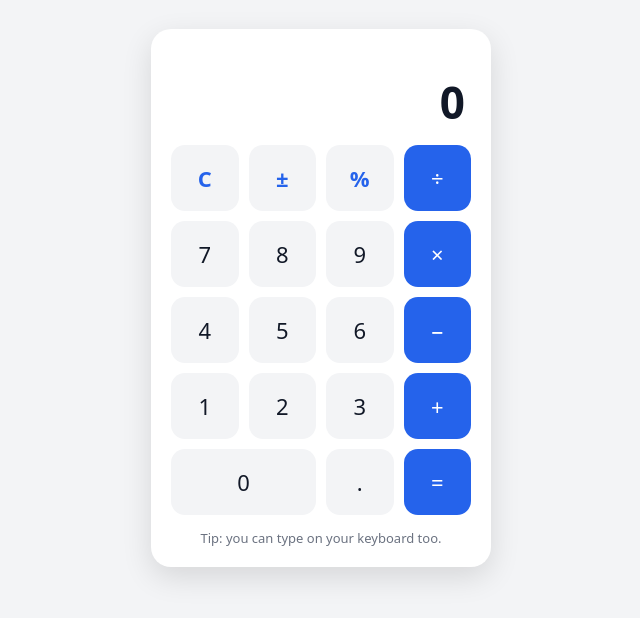
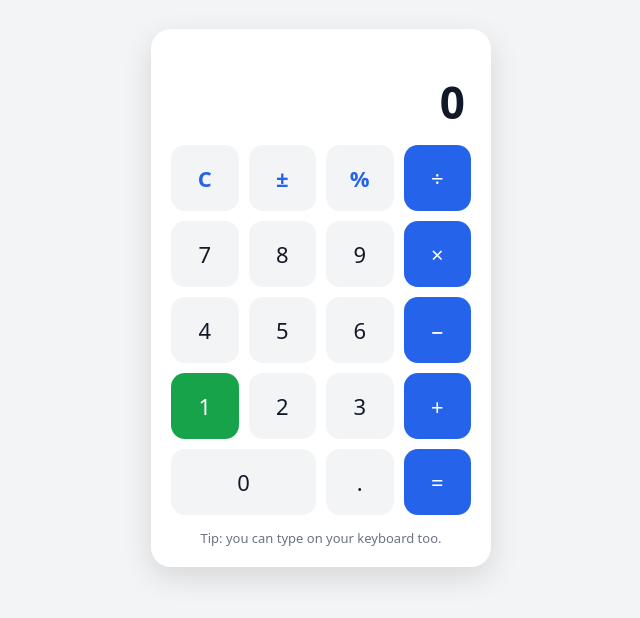
Before and after one commit to thysiosBE/github-practice, a plain HTML site: page index.html in a window 1280 px wide. Shown: the part 102-720 px from the top of the page, without its empty margins (319-959 px from the left). Drawn offline with Linux system fonts and the light colour scheme.

Commit message:
Make the 1 button green

```diff
--- a/index.html
+++ b/index.html
@@ -39,6 +39,8 @@
   button.op:hover, button.eq:hover { filter: brightness(1.1); }
   button.fn { color: var(--op); font-weight: 600; }
   button.zero { grid-column: span 2; }
+  button.green { background: #16a34a; color: #ffffff; }
+  button.green:hover { background: #15803d; }
   footer { text-align: center; color: var(--muted); font-size: 13px; margin-top: 14px; }
 </style>
 </head>
@@ -57,7 +59,7 @@
       <button class="op" data-op="*">×</button>
       <button data-num="4">4</button><button data-num="5">5</button><button data-num="6">6</button>
       <button class="op" data-op="-">−</button>
-      <button data-num="1">1</button><button data-num="2">2</button><button data-num="3">3</button>
+      <button class="green" data-num="1">1</button><button data-num="2">2</button><button data-num="3">3</button>
       <button class="op" data-op="+">+</button>
       <button class="zero" data-num="0">0</button>
       <button data-action="dot">.</button>
```
